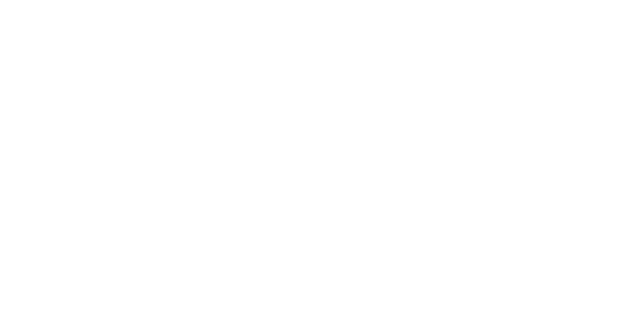
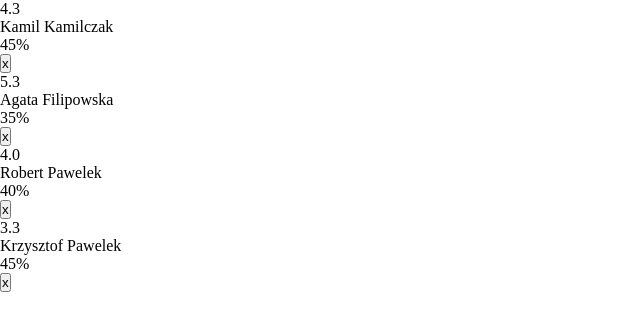
Before and after one commit to Kkinod/ReactAndTS-Favorites_Notes, a React (Create React App) app: page / in a window 1280 px wide. Shown: the top 330 px of the page, without its empty margins (0-640 px from the left). Built offline with nearby package versions, Linux system fonts and the light colour scheme.

Commit message:
separation of the user list component

```diff
--- a/src/App.tsx
+++ /dev/null
@@ -1,8 +0,0 @@
-import React from 'react'
-import './index.css'
-
-const App = () => {
-  return <div className='App'></div>
-}
-
-export default App
--- a/src/components/UsersList/UsersList.tsx
+++ b/src/components/UsersList/UsersList.tsx
@@ -1,16 +1,19 @@
 import React from 'react'
+import { users } from '../../data/users'
+import UsersListItem from '../UsersListItem/UsersListItem'
 
 const UsersList = () => {
   return (
     <div>
       <ul>
-        <li>
-          <div>2.3</div>
-          <div>
-            <p>Kamil Pawełek</p>
-            <p>attendance: 38%</p>
-          </div>
-        </li>
+        {users.map((userData) => (
+          // eslint-disable-next-line react/jsx-key
+          <UsersListItem
+            name={userData.name}
+            attendance={userData.attendance}
+            average={userData.average}
+          />
+        ))}
       </ul>
     </div>
   )
--- /dev/null
+++ b/src/components/UsersListItem/UsersListItem.tsx
@@ -0,0 +1,22 @@
+import React from 'react'
+
+interface IUsersList {
+  name: string
+  attendance: string
+  average: string
+}
+
+const UsersListItem = ({ name, attendance, average }: IUsersList) => {
+  return (
+    <li key={name}>
+      <div>{average}</div>
+      <div>
+        <p>{name}</p>
+        <p>{attendance}</p>
+      </div>
+      <button>x</button>
+    </li>
+  )
+}
+
+export default UsersListItem
--- a/src/index.tsx
+++ b/src/index.tsx
@@ -1,7 +1,7 @@
 import React from 'react'
 import ReactDOM from 'react-dom/client'
 import './index.css'
-import App from './App'
+import App from './views/App'
 
 const root = ReactDOM.createRoot(document.getElementById('root') as HTMLElement)
 root.render(
--- /dev/null
+++ b/src/views/App.tsx
@@ -0,0 +1,9 @@
+import React from 'react'
+import '../index.css'
+import UsersList from '../components/UsersList/UsersList'
+
+const App = () => {
+  return <UsersList />
+}
+
+export default App
```
Also changed, not shown: src/views/App.scss (added), 2 other files (tests, documents, lock files or other folders).
